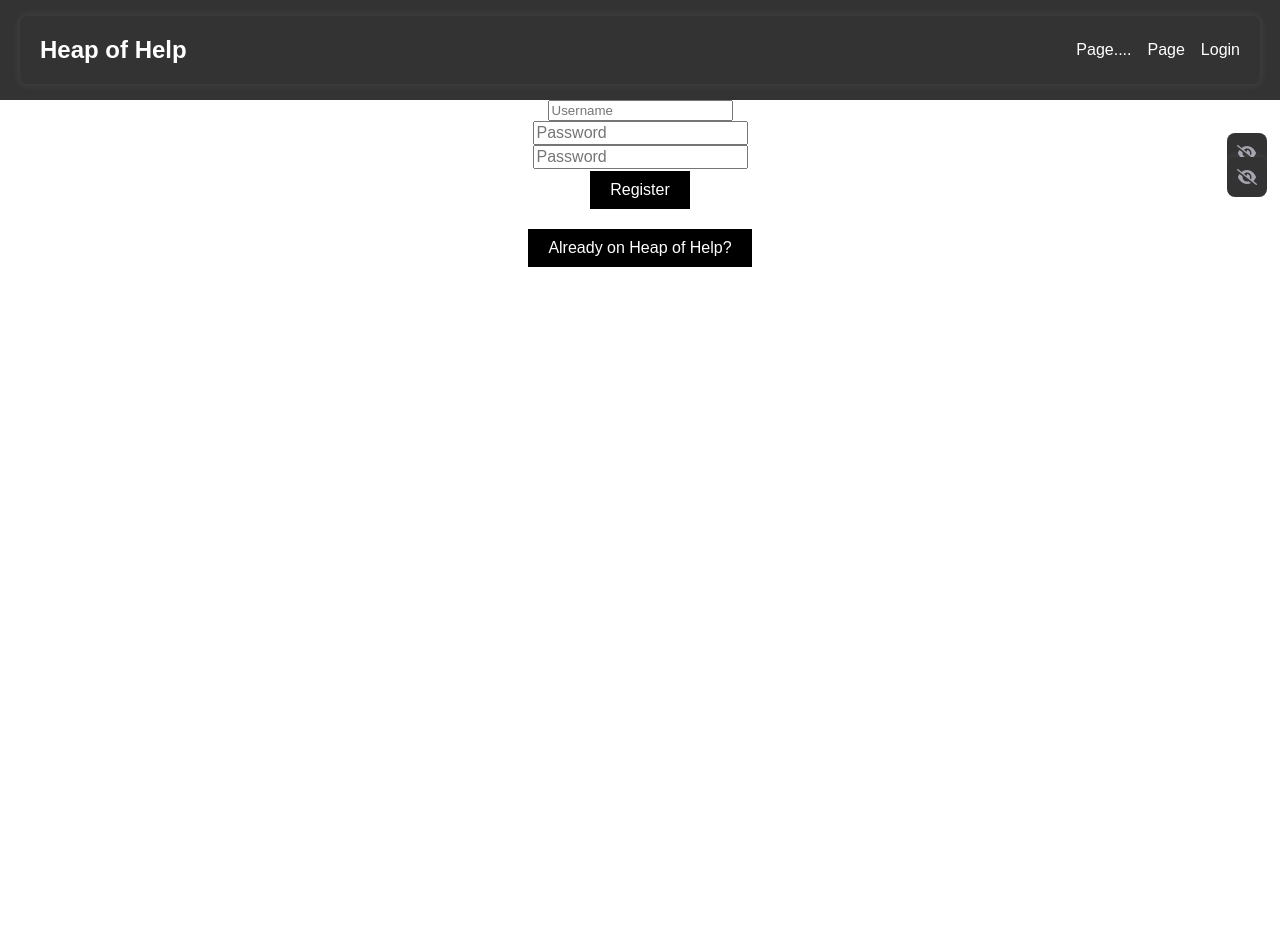
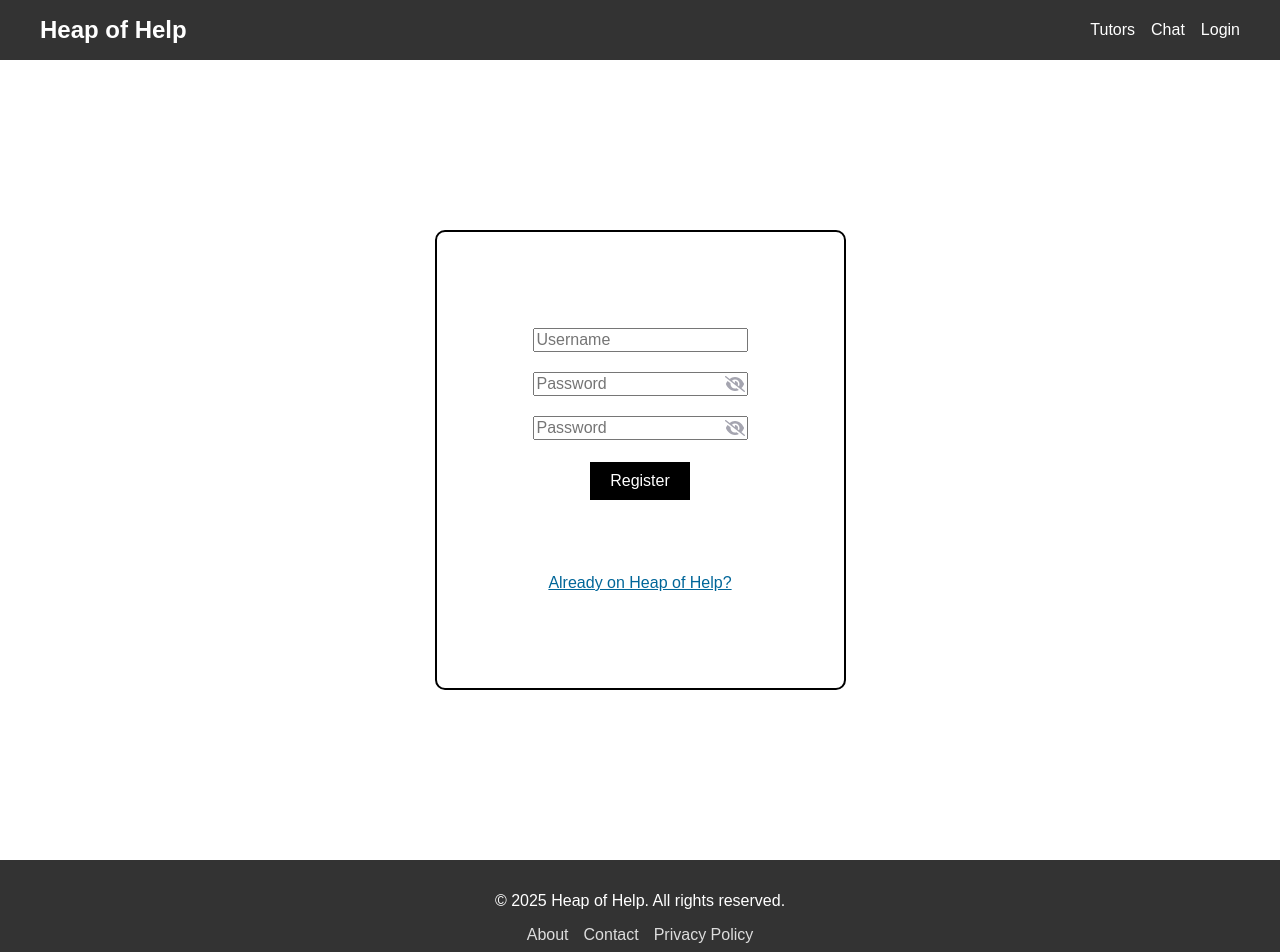
Before and after one commit to VladBagat/Heap-of-Help, a SvelteKit app: page /register in a window 1280 px wide. Shown: the top 952 px of the page. Before the commit the page ends 800 px from the top, so only its background shows below. Built offline with nearby package versions, Linux system fonts and the light colour scheme.

Commit message:
Added very simple footer, and made some corrections to some of the code that wasnt working.

```diff
--- a/src/routes/+layout.svelte
+++ b/src/routes/+layout.svelte
@@ -8,8 +8,8 @@
       <a href="/" class="logo">Heap of Help</a>
 
       <nav class="nav" class:open={menuOpen}>
-        <a href="/" class="nav-link">Page....</a>
-        <a href="/" class="nav-link">Page</a>
+        <a href="/" class="nav-link">Tutors</a>
+        <a href="/" class="nav-link">Chat</a>
         <a href="/login" class="nav-link">Login</a>
       </nav>
 
@@ -24,65 +24,14 @@
     <slot />
   </main>
 
-  <style>
-    .header {
-      background: #333;
-      color: white;
-      padding: 1rem;
-    }
 
-    .container {
-      display: flex;
-      justify-content: space-between;
-      align-items: center;
-      max-width: 1200px;
-      margin: 0 auto;
-    }
-
-    .logo {
-      font-size: 1.5rem;
-      font-weight: bold;
-      text-decoration: none;
-      color: white;
-    }
-
-    .nav {
-      display: flex;
-      gap: 1rem;
-    }
-
-    .nav-link {
-      color: white;
-      text-decoration: none;
-    }
-
-    .menu-toggle {
-      display: none;
-      background: none;
-      border: none;
-      color: white;
-      font-size: 1.5rem;
-      cursor: pointer;
-    }
-
-    @media (max-width: 768px) {
-      .nav {
-        display: none;
-        flex-direction: column;
-        position: absolute;
-        top: 60px;
-        right: 20px;
-        background: #444;
-        padding: 1rem;
-        border-radius: 5px;
-      }
-
-      .nav.open {
-        display: flex;
-      }
-
-      .menu-toggle {
-        display: block;
-      }
-    }
-  </style>
+  <footer class="footer">
+    <div class="footer-container">
+      <p>&copy; {new Date().getFullYear()} Heap of Help. All rights reserved.</p>
+      <nav class="footer-nav">
+        <a href="/about">About</a>
+        <a href="/contact">Contact</a>
+        <a href="/privacy-policy">Privacy Policy</a>
+      </nav>
+    </div>
+  </footer>
--- a/src/styles.css
+++ b/src/styles.css
@@ -32,14 +32,7 @@ button:hover {
     color: #000;
 }
 
-.container {
-    max-width: 800px;
-    margin: 50px auto;
-    padding: 20px;
-    background-color: #333;
-    border-radius: 8px;
-    box-shadow: 0 0 10px rgba(255, 255, 255, 0.1);
-}
+
 
 h1, h2, h3 {
     color: #fff;
@@ -106,3 +99,78 @@ h1, h2, h3 {
       display: block;
     }
   }
+
+
+
+      #pass-inp{
+        height: auto;
+        display: flex;
+        justify-content: center;
+        align-items: center;
+        flex-direction: column;
+        gap: 20px;
+    }
+
+    #register-form{
+        height: 100vh;
+        display: flex;
+        justify-content: center;
+        align-items: center;
+    }
+
+    #container{
+        display: flex;
+        flex-direction: column;
+        justify-content: center;
+        align-items: center;
+        gap: 20px;
+
+        border: 2px solid black;
+        padding: 7.5%;
+        border-radius: 10px;
+    }
+
+    .element{
+        font-size: 1.25vw;
+    }
+
+    .redirect{
+        background: none!important;
+        border: none;
+        padding: 0!important;
+        font-family: arial, sans-serif;
+        color: #069;
+        text-decoration: underline;
+        cursor: pointer;
+    }
+
+    .footer {
+        background: #333;
+        color: white;
+        text-align: center;
+        padding: 1rem 0;
+        margin-top: auto;
+      }
+
+      .footer-container {
+        max-width: 1200px;
+        margin: 0 auto;
+        padding: 0 20px;
+      }
+
+      .footer-nav {
+        margin-top: 10px;
+        display: flex;
+        justify-content: center;
+        gap: 15px;
+      }
+
+      .footer-nav a {
+        color: #ddd;
+        text-decoration: none;
+        transition: color 0.3s ease-in-out;
+      }
+
+      .footer-nav a:hover {
+        color: #ff0000;
+      }
```
